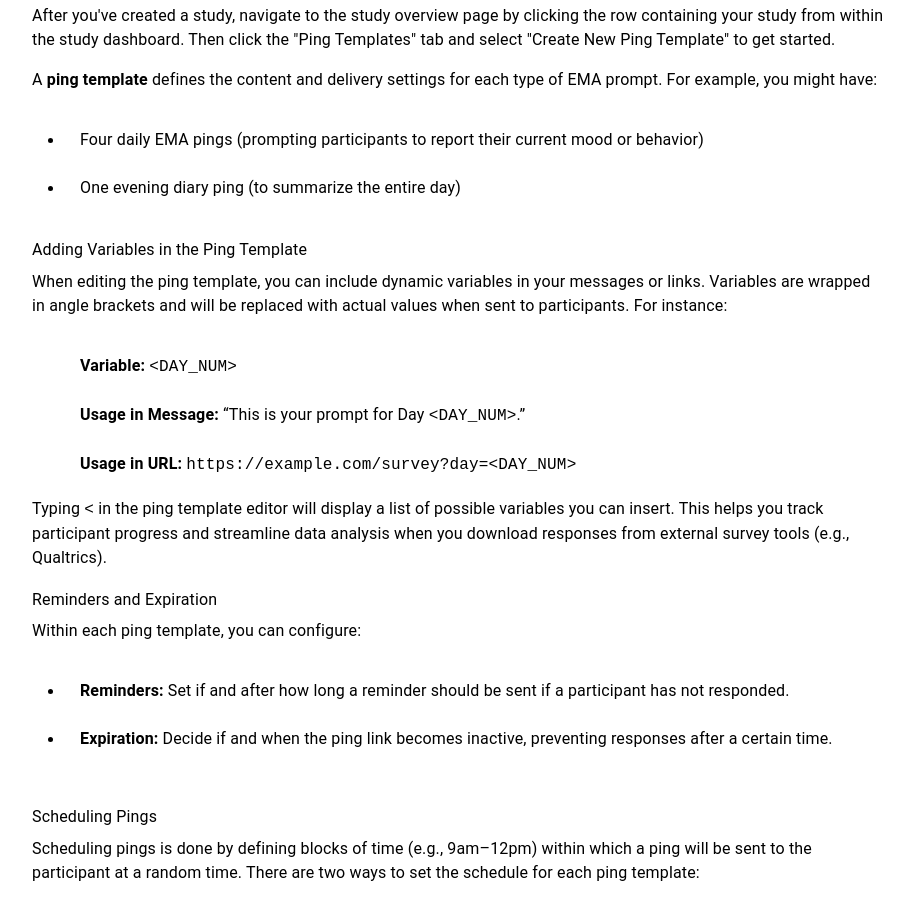
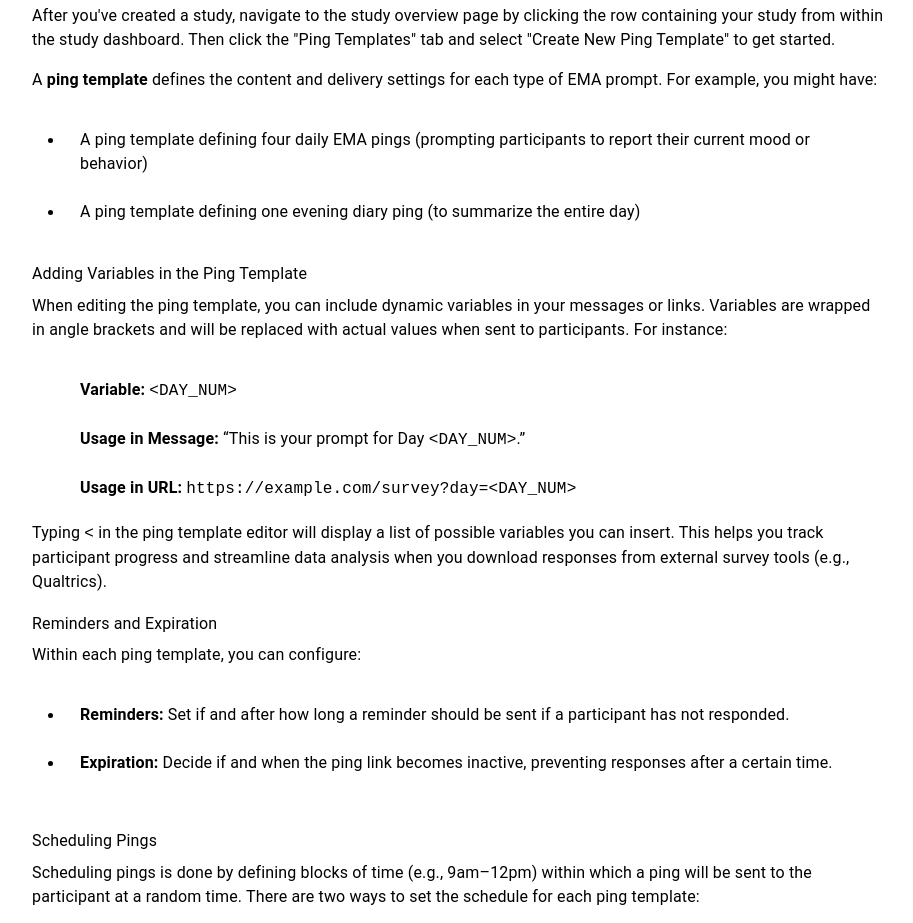
Before and after one commit to ashishkab0b/pingbot_v2, a React (Vite) app in the folder react_frontend/: page /help in a window 1280 px wide. Shown: the part 1640-2563 px from the top of the page, without its empty margins (182-1095 px from the left). Built offline with nearby package versions, Linux system fonts and the light colour scheme.

Commit message:
text changes to help

```diff
--- a/react_frontend/src/pages/EMAInstructions.jsx
+++ b/react_frontend/src/pages/EMAInstructions.jsx
@@ -161,12 +161,12 @@ const EMAInstructions = () => {
         <List sx={{ listStyleType: 'disc', pl: 4 }}>
           <ListItem sx={{ display: 'list-item' }}>
             <ListItemText
-              primary="Four daily EMA pings (prompting participants to report their
+              primary="A ping template defining four daily EMA pings (prompting participants to report their
               current mood or behavior)"
             />
           </ListItem>
           <ListItem sx={{ display: 'list-item' }}>
-            <ListItemText primary="One evening diary ping (to summarize the entire day)" />
+            <ListItemText primary="A ping template defining one evening diary ping (to summarize the entire day)" />
           </ListItem>
         </List>
 
```
